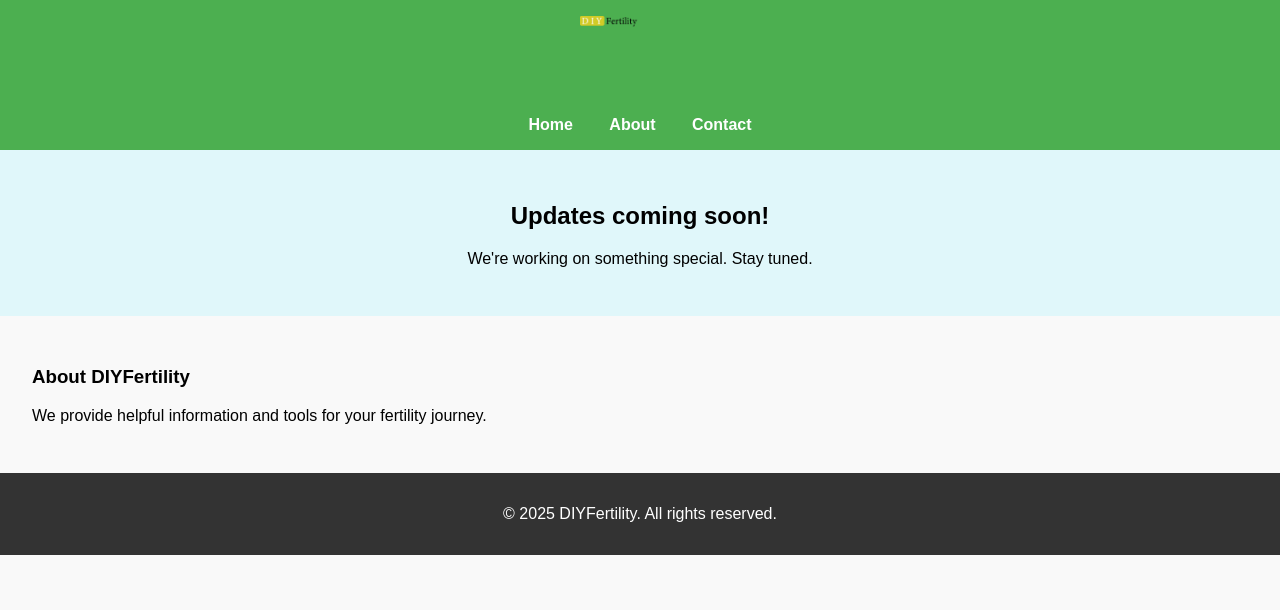
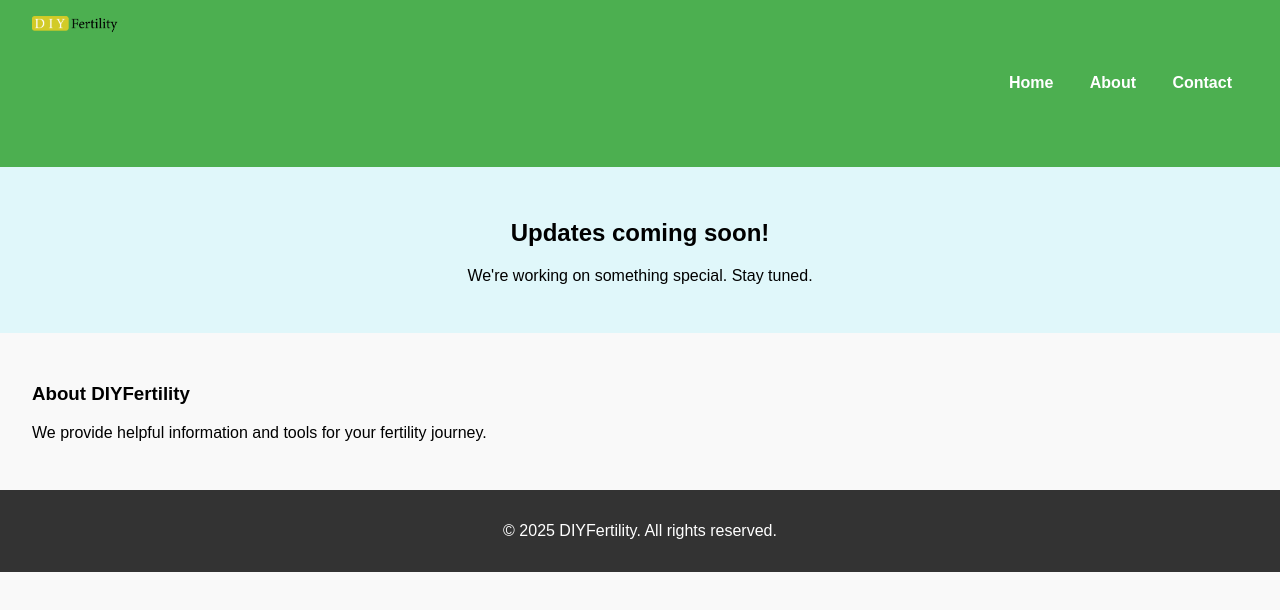
Before and after one commit to trentonlplace/trentonlplace.github.io, a plain HTML site: page index.html in a window 1280 px wide. Drawn offline with Linux system fonts and the light colour scheme.

Commit message:
modified:   style.css

```diff
--- a/style.css
+++ b/style.css
@@ -9,15 +9,19 @@ header {
     background: #4CAF50;
     color: white;
     padding: 1rem;
-    text-align: center;
-    position: relative;
+    display: flex;
+    align-items: center;
+    justify-content: space-between;
 }
 
 .logo {
-    width: 120px;
+    width: 180px;  /* bigger */
     height: auto;
-    display: block;
-    margin: 0 auto 10px;
+    margin-left: 1rem;
+}
+
+nav {
+    margin-right: 1rem;
 }
 
 nav a {
```
